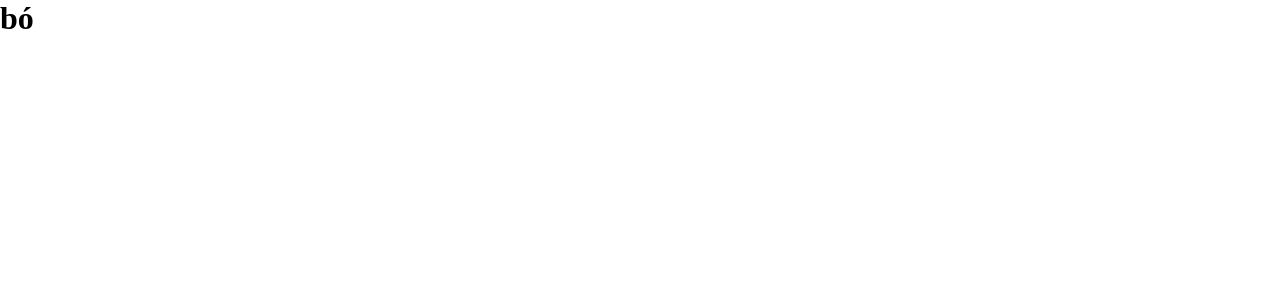
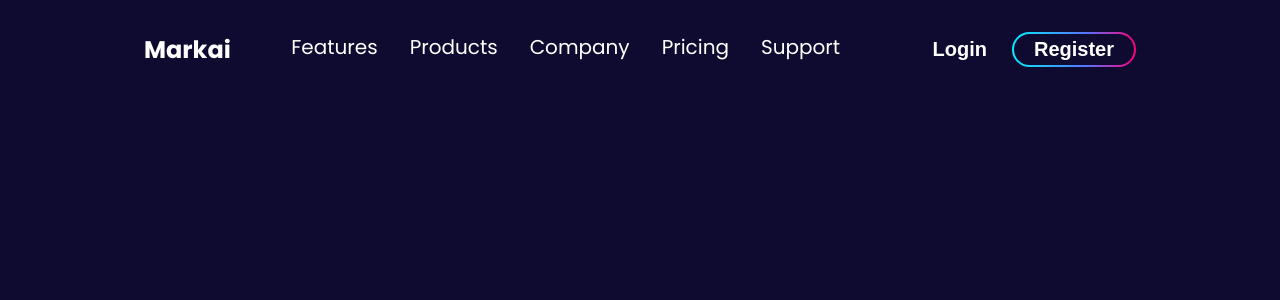
Before and after one commit to gabrielcaamargo/markai-landing-page, a React (Vite) app: page / in a window 1280 px wide. Shown: the top 300 px of the page. Built offline with nearby package versions, Linux system fonts and the light colour scheme.

Commit message:
header complete

```diff
--- a/index.html
+++ b/index.html
@@ -4,6 +4,9 @@
     <meta charset="UTF-8" />
     <link rel="icon" type="image/svg+xml" href="/src/favicon.svg" />
     <meta name="viewport" content="width=device-width, initial-scale=1.0" />
+    <link rel="preconnect" href="https://fonts.googleapis.com">
+    <link rel="preconnect" href="https://fonts.gstatic.com" crossorigin>
+    <link href="https://fonts.googleapis.com/css2?family=Poppins:wght@400;700&display=swap" rel="stylesheet">
     <title>Markai</title>
   </head>
   <body>
--- a/src/App.jsx
+++ b/src/components/App/index.jsx
@@ -1,7 +1,11 @@
 import React from 'react';
+
+import Header from '../Header';
 
 export default function App(){
   return(
-    <h1>bó</h1>
+    <>
+      <Header />
+    </>
   )
 }
--- /dev/null
+++ b/src/components/Header/Login/index.jsx
@@ -0,0 +1,11 @@
+import React from 'react';
+import { StyledButton, UnstyledButton } from './styles';
+
+export default function Login(){
+  return(
+    <div>
+      <UnstyledButton>Login</UnstyledButton>
+      <StyledButton>Register</StyledButton>
+    </div>
+  )
+}
--- /dev/null
+++ b/src/components/Header/Login/styles.js
@@ -0,0 +1,43 @@
+import styled from 'styled-components'
+
+export const StyledButton = styled.button`
+  --border-width: 2px;
+
+  border-radius: 50px;
+  border: 0;
+  color: #FFF;
+  font-weight: 700;
+  padding: 6px 22px;
+  text-align: center;
+  font-size: 20px;
+  background: linear-gradient(90deg, rgba(0,240,255,1) 0%, rgba(87,115,255,1) 60%, rgba(255,0,122,1) 100%);
+  position: relative;
+
+  z-index: 1;
+
+  &::before{
+    content: '';
+    position: absolute;
+    background: #0F0B30;
+    display: block;
+    height: calc(100% - calc(var(--border-width) * 2));
+    width: calc(100% - calc(var(--border-width) * 2));
+
+    top: var(--border-width);
+    left: var(--border-width);
+
+    border-radius: 50px;
+
+    z-index: -1;
+  }
+`
+
+export const  UnstyledButton = styled.button`
+  color: #FFF;
+  font-weight: 700;
+  text-align: center;
+  border: none;
+  background: none;
+  font-size: 20px;
+  padding-right: 25px;
+`
--- /dev/null
+++ b/src/components/Header/Logo/index.jsx
@@ -0,0 +1,11 @@
+import React from 'react'
+
+import { Title } from './styles'
+
+export default function Logo(){
+  return(
+    <Title>
+      Markai
+    </Title>
+  )
+}
--- /dev/null
+++ b/src/components/Header/Logo/styles.js
@@ -0,0 +1,5 @@
+import styled from 'styled-components'
+
+export const Title = styled.h2`
+  font-weight: 700;
+`
--- /dev/null
+++ b/src/components/Header/Menu/index.jsx
@@ -0,0 +1,15 @@
+import React from 'react'
+
+import { List, ListItem } from './styles'
+
+export default function Menu(){
+  return(
+    <List>
+      <ListItem>Features</ListItem>
+      <ListItem>Products</ListItem>
+      <ListItem>Company</ListItem>
+      <ListItem>Pricing</ListItem>
+      <ListItem>Support</ListItem>
+    </List>
+  )
+}
--- /dev/null
+++ b/src/components/Header/Menu/styles.js
@@ -0,0 +1,18 @@
+import styled from 'styled-components'
+
+export const ListItem = styled.li`
+  cursor: pointer;
+  list-style: none;
+  margin-right: 2rem;
+  transition: ease-in-out .3s;
+  font-size: 20px;
+
+  &:hover{
+    color: #A9A9A9;
+  }
+`
+
+export const List = styled.ul`
+  display: flex;
+  margin: 0 auto;
+`
--- /dev/null
+++ b/src/components/Header/index.jsx
@@ -0,0 +1,17 @@
+import React from 'react'
+
+import { HeaderContainer } from './styles'
+
+import Logo from './Logo'
+import Menu from './Menu'
+import Login from './Login'
+
+export default function Header(){
+  return(
+    <HeaderContainer>
+      <Logo />
+      <Menu />
+      <Login />
+    </HeaderContainer>
+  )
+}
--- /dev/null
+++ b/src/components/Header/styles.js
@@ -0,0 +1,9 @@
+import styled from 'styled-components'
+
+export const HeaderContainer = styled.div`
+  display: flex;
+  justify-content: space-between;
+  padding: 2rem 9rem;
+  margin: 0 auto;
+  text-align: center;
+`
--- a/src/index.jsx
+++ b/src/index.jsx
@@ -1,6 +1,6 @@
 import React from 'react'
 import ReactDOM from 'react-dom'
-import App from './App'
+import App from './components/App'
 
 import { GlobalStyle } from './themes/global'
 
--- a/src/themes/global.js
+++ b/src/themes/global.js
@@ -6,4 +6,10 @@ export const GlobalStyle = createGlobalStyle`
     padding: 0;
     box-sizing: border-box;
   }
+
+  body{
+    background-color: #0F0B30;
+    color: #fff;
+    font-family: 'Poppins', sans-serif ;
+  }
 `
```
